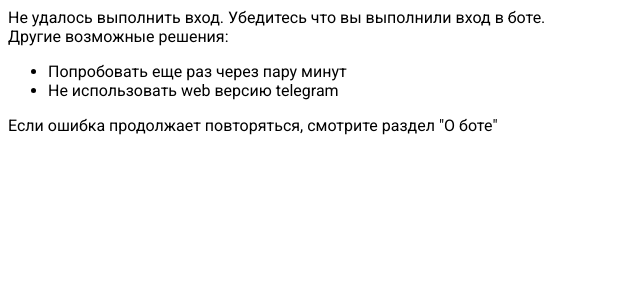
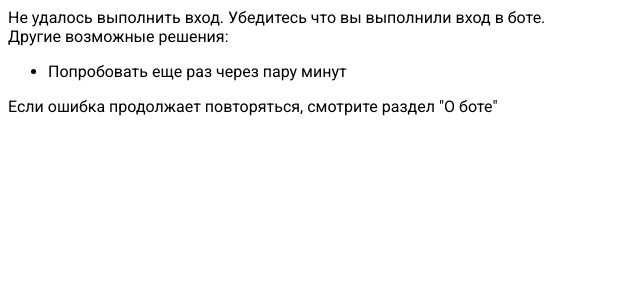
Before and after one commit to DDeenis/mystat-bot-webapp, a Next.js app: page /error in a window 1280 px wide. Shown: the top 300 px of the page, without its empty margins (0-640 px from the left). Built offline with nearby package versions, Linux system fonts and the light colour scheme.

Commit message:
fix schedule

```diff
--- a/app/api/schedule/route.ts
+++ b/app/api/schedule/route.ts
@@ -21,5 +21,6 @@ export async function GET(req: Request) {
     return NextResponse.json({ message: "Unauthorized" }, { status: 403 });
 
   const schedule = await user.getScheduleByDate(date);
+
   return NextResponse.json(schedule, { status: 200 });
 }
--- a/app/error/page.tsx
+++ b/app/error/page.tsx
@@ -10,7 +10,6 @@ export default async function LoginError() {
       </p>
       <ul>
         <li>Попробовать еще раз через пару минут</li>
-        <li>Не использовать web версию telegram</li>
       </ul>
       <p>
         Если ошибка продолжает повторяться, смотрите раздел &quot;О боте&quot;
--- a/components/Schedule/SchedulePage.tsx
+++ b/components/Schedule/SchedulePage.tsx
@@ -12,8 +12,7 @@ type Props = {
 };
 
 const toDateString = (date: Date) => {
-  return `${date.getFullYear()}-${date
-    .getMonth()
+  return `${date.getFullYear()}-${(date.getMonth() + 1)
     .toString()
     .padStart(2, "0")}-${date.getDate().toString().padStart(2, "0")}`;
 };
```
